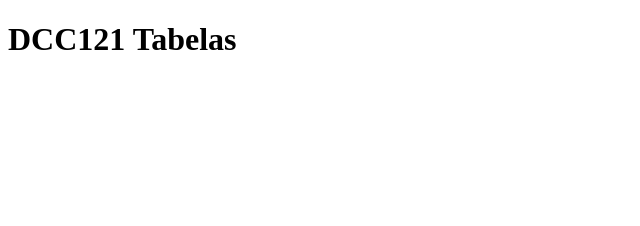
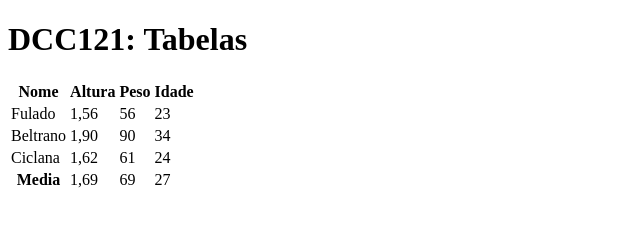
Before and after one commit to ufjf-dcc121/ufjf-dcc121-2022-1-atv2-emanuellesilva, a plain HTML site: page tabela.html in a window 1280 px wide. Shown: the whole page, without its empty margins (0-640 px from the left). Drawn offline with Linux system fonts and the light colour scheme.

Commit message:
Adiciona dados na tabela

```diff
--- a/tabela.html
+++ b/tabela.html
@@ -1,5 +1,5 @@
 <!DOCTYPE html>
-<html lang="en">
+<html lang="pt">
 <head>
     <meta charset="UTF-8">
     <meta http-equiv="X-UA-Compatible" content="IE=edge">
@@ -7,6 +7,42 @@
     <title>DCC121 Tabelas</title>
 </head>
 <body>
-    <h1>DCC121 Tabelas</h1>
-</body>
+    <h1>DCC121: Tabelas</h1>
+
+    <table>
+    <tbody>
+        <tr>
+            <th>Nome</th>
+            <th>Altura</th>
+            <th>Peso</th>
+            <th>Idade</th>
+        </tr>
+        <tr>
+            <td>Fulado</td>
+            <td>1,56</td>
+            <td>56</td>
+            <td>23</td>
+        </tr>
+        <tr>
+            <td>Beltrano</td>
+            <td>1,90</td>
+            <td>90</td>
+            <td>34</td>
+        </tr>
+        <tr>
+            <td>Ciclana</td>
+            <td>1,62</td>
+            <td>61</td>
+            <td>24</td>
+        </tr>
+    </tbody>
+         <tfoot>
+            <tr>
+                <th>Media</th>
+                <td>1,69</td>
+                <td>69</td>
+                <td>27</td>
+            </tr>
+         </tfoot>
+    </table>
 </html>
```
